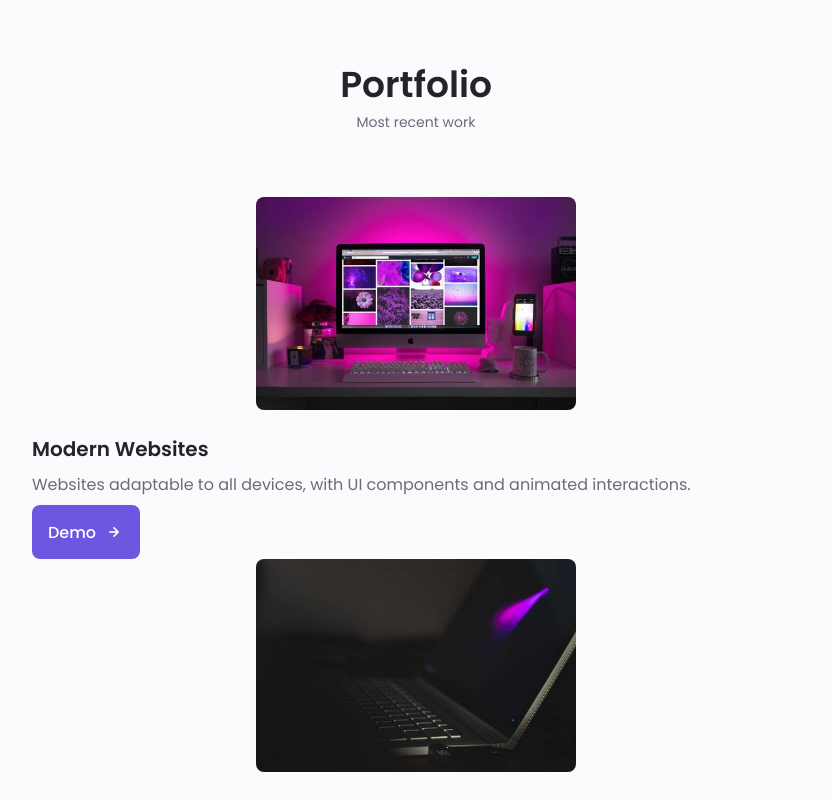
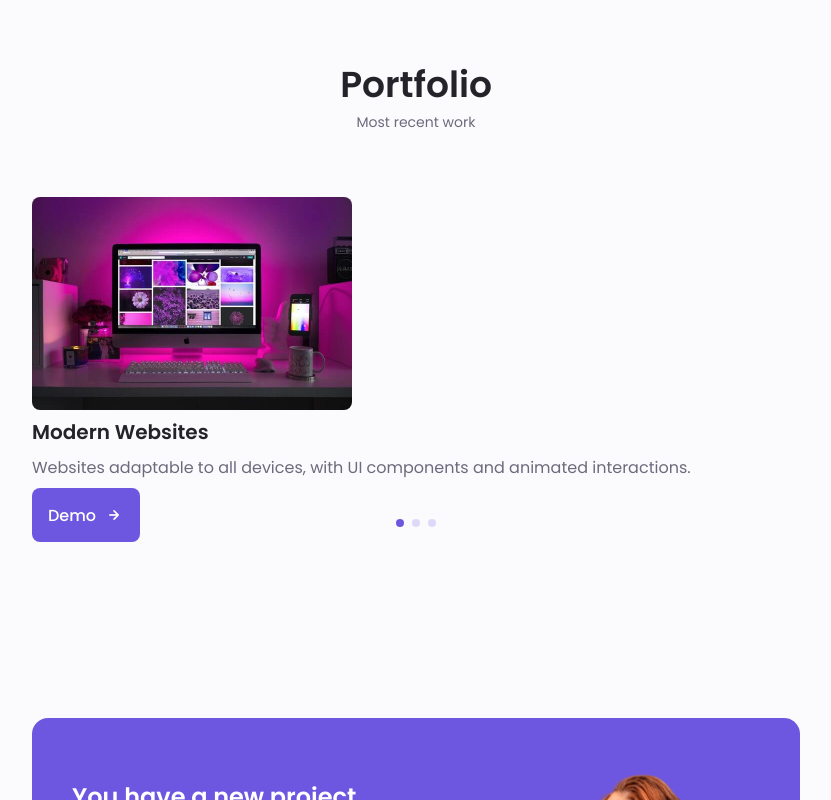
Before and after one commit to SauravBelwal/Saurravbelwal, a plain HTML site: page index.html in a window 1280 px wide. Shown: the part 3183-3983 px from the top of the page, without its empty margins (224-1055 px from the left). Drawn offline with nearby package versions, Linux system fonts and the light colour scheme.

Commit message:
added design fixes

```diff
--- a/assets/CSS/style.css
+++ b/assets/CSS/style.css
@@ -448,7 +448,7 @@
  /* ===================== SKILLS ======================= */
 
  .skills_container{
-   row-gap: 0;
+   margin: auto;
  }
 
  .skills_header{
@@ -760,7 +760,7 @@
    transform: translateX(.25rem);
  }
 
- /* .swiper-button-next::after,
+ .swiper-button-next::after,
  .swiper-button-prev::after{
   display: none;
 
@@ -785,7 +785,7 @@
 
  .swiper-pagination-bullets .swiper-pagination-bullet{
   background-color: var(--first-color);
- } */
+ }
 
 
 
--- a/assets/JS/app.js
+++ b/assets/JS/app.js
@@ -1,9 +1,4 @@
-
-
-
 /*================MENU SHOW============ */
-
-
 const navMenu = document.getElementById('nav-menu'),
       navToggle = document.getElementById('nav-toggle');
       navClose = document.getElementById('nav-close')
@@ -33,26 +28,6 @@ const navMenu = document.getElementById('nav-menu'),
            navMenu.classList.remove('show-menu')
          }
            navLink.forEach(n => n.addEventListener('click', linkAction))
-
-           /*====================ACCORDION SKILLS =======================*/
-        //    const skillsContent = document.getElementsByClassName('skills_content'),
-        //          skillsHeader = document.querySelectorAll('.skills_header')
-
-        //    function toggleSkills(){
-        //     let itemClass = this.parentNode.className
-        //     for(i = 0; i < skillsContent.length; i++){
-        //         skillsContent[i].className = 'skills_content skills_close'
-        //      }
-        //      if(itemClass === 'skills_content skills_close'){
-        //         this.parentNode.className = 'skills_Content skills_open'
-        //      }
-
-        //    }
-
-        //    skillsHeader.forEach((el) => {
-        //     el.addEventListener('click', toggleSkills)
-
-        //    })
 
         const skillsContent = document.getElementsByClassName("skills_content");
         const skillsHeader = document.querySelectorAll(".skills_header");
@@ -115,23 +90,23 @@ const navMenu = document.getElementById('nav-menu'),
 
 
         /*============================ PORTFOLIO SWIPER ============================== */
-        //  const swiper = new Swiper('.portfolio_container', {
-        //       // Optional parameters
+         const swiper = new Swiper('.portfolio_container', {
+              // Optional parameters
 
-        //       loop: true,
+              loop: true,
 
-        //       // If we need pagination
-        //       pagination: {
-        //          el: '.swiper-pagination',
-        //      },
+              // If we need pagination
+              pagination: {
+                 el: '.swiper-pagination',
+             },
 
-        //      // Navigation arrows
-        //      navigation: {
-        //           nextEl: '.swiper-button-next',
-        //           prevEl: '.swiper-button-prev',
-        //      },
+             // Navigation arrows
+             navigation: {
+                  nextEl: '.swiper-button-next',
+                  prevEl: '.swiper-button-prev',
+             },
 
-        // });
+        });
 
     //         var swiper = new Swiper(".portfolio_container", {
     //   cssMode: true,
@@ -158,7 +133,7 @@ const navMenu = document.getElementById('nav-menu'),
         sections.forEach(current =>{
         const sectionHeight = current.offsetHeight
         const sectionTop = current.offsetTop - 50;
-        sections = current.getAttribute('id')
+        sections = current.getAttribute('id');
 
         if(scrollY > sectionTop && scrollY <= sectionTop + sectionHeight){
             document.querySelector('.nav_menu a[href*=' + sectionId + ']').classList.add('active-link')
--- a/index.html
+++ b/index.html
@@ -6,6 +6,7 @@
     <meta name="viewport" content="width=device-width, initial-scale=1.0">
     <link rel="stylesheet" href="assets/CSS/style.css">
     <link rel="stylesheet" href="https://unicons.iconscout.com/release/v4.0.0/css/line.css">
+    <link rel="stylesheet" href="assets/CSS/swiper-bundle.min.css">
     <title>SaurravBelwal</title>
 </head>
 <body>
@@ -171,7 +172,7 @@
             <span class="section_subtitle">My Technical Level</span>
 
             <!-- =================SKILL 1================= -->
-            <div class="skills_container container grid">
+            <div class="skills_container container">
                 <div>
                     <div class="skills_content skills_open">
                         <div class="skills_header">
@@ -276,8 +277,7 @@
                             </div>
                         </div>
                     </div>
-
-                      <!-- =========================== SKILLS 3 ==================== -->
+                    <!-- =========================== SKILLS 3 ==================== -->
                      <div class="skills_content skills_close">
                         <div class="skills_header">
                             <i class="uil uil-swatchbook skills_icon"></i>
@@ -320,8 +320,6 @@
 
                         </div>
                     </div>
-
-
                 </div>
             </div>
         </section>
@@ -607,11 +605,10 @@
             <h2 class="section_title">Portfolio</h2>
             <span class="section_subtitle">Most recent work</span>
 
-            <div class="portfolio_container container  ">
-                <div>
-
+            <div class="portfolio_container container swiper">
+                <div class="swiper-wrapper">
                      <!-- ====================================PORTFOLIO 1 =========================== -->
-                     <div class="porfolio_content grid  ">
+                     <div class="porfolio_content grid swiper-slide">
                         <img src="img/portfolio1.jpg" alt="" class="portfolio_img">
 
                         <div class="portfolio_data">
@@ -625,7 +622,7 @@
                         </div>
                      </div>
                      <!-- ====================================PORTFOLIO 2 =========================== -->
-                     <div class="porfolio_content grid  ">
+                     <div class="porfolio_content grid swiper-slide">
                         <img src="img/portfolio2.jpg" alt="" class="portfolio_img">
 
                         <div class="portfolio_data">
@@ -639,7 +636,7 @@
                         </div>
                      </div>
                      <!-- ====================================PORTFOLIO 3 =========================== -->
-                     <div class="porfolio_content grid  ">
+                     <div class="porfolio_content grid swiper-slide">
                         <img src="img/portfolio3.jpg" alt="" class="portfolio_img">
 
                         <div class="portfolio_data">
@@ -652,11 +649,10 @@
                                 </a>
                         </div>
                      </div>
-
-
                 </div>
-
-
+                <div class="swiper-button-next"></div>
+                <div class="swiper-button-prev"></div>
+                <div class="swiper-pagination"></div>
 
                 </div>
 
@@ -890,11 +886,7 @@
 
     </main>
 
+    <script src="assets/JS/swiper-bundle.min.js"></script>
     <script src="assets/JS/app.js"></script>
-
-
-
-
-
 </body>
 </html>
```
